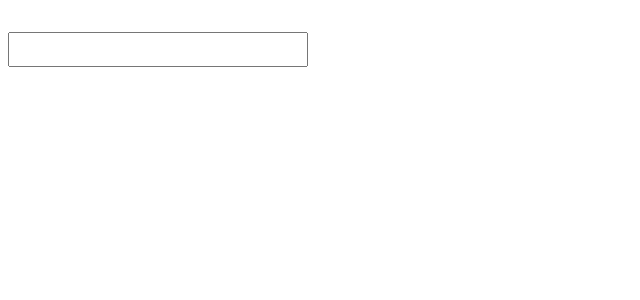
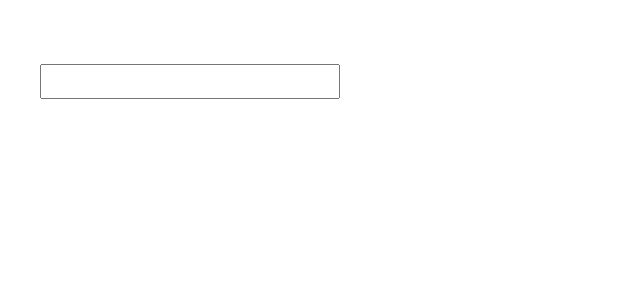
Before and after one commit to colw/auto-complete, a React (Create React App) app: page / in a window 1280 px wide. Shown: the top 300 px of the page, without its empty margins (0-640 px from the left). Built offline with nearby package versions, Linux system fonts and the light colour scheme.

Commit message:
Improve styling

```diff
--- a/src/App.css
+++ b/src/App.css
@@ -3,8 +3,9 @@
 }
 
 form {
-  width: 100%;
-  margin: 0 auto;
+  /* margin: 0 auto; */
+  padding: 1rem;
+  margin: 1rem;
 }
 
 .autocomplete {
@@ -22,6 +23,7 @@ form {
 
 .autocomplete ul {
   outline: 1px solid blue;
+  border: 1px solid grey;
   list-style: none;
   width: 300px;
   max-height: 150px;
@@ -34,3 +36,6 @@ form {
 .autocomplete li:hover {
   background-color: lightblue;
 }
+.highlighted-text {
+  font-weight: 800;
+}
--- a/src/AutoCompleteInput.js
+++ b/src/AutoCompleteInput.js
@@ -18,11 +18,7 @@ function HighlightedText({ text, highlightText }) {
   return (
     <span>
       {start}
-      {highlighted && (
-        <b>
-          <i>{highlighted}</i>
-        </b>
-      )}
+      {highlighted && <span className="highlighted-text">{highlighted}</span>}
       {end}
     </span>
   );
```
